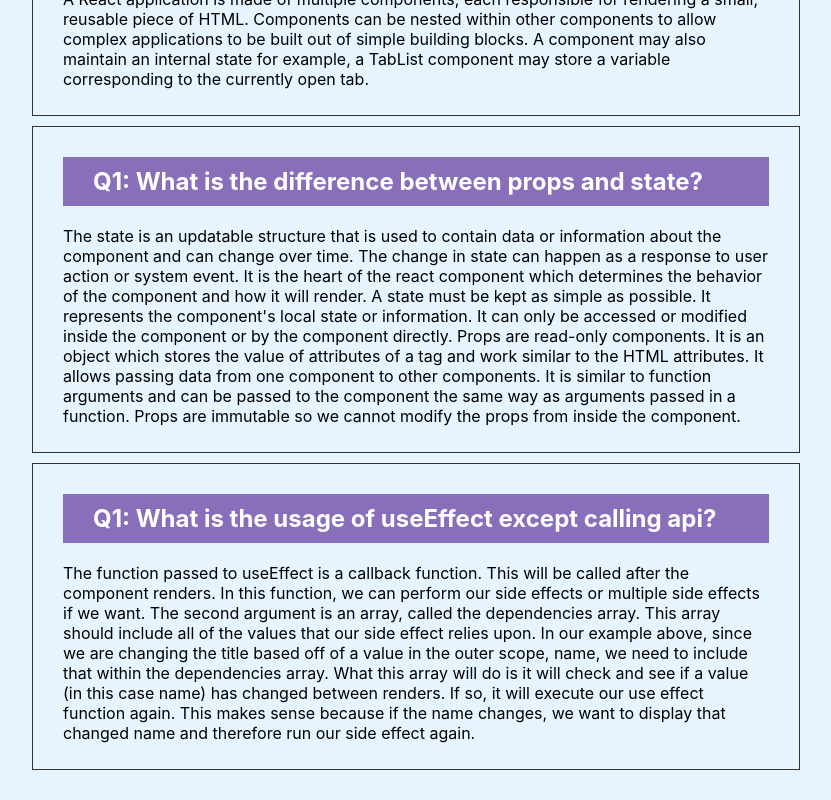
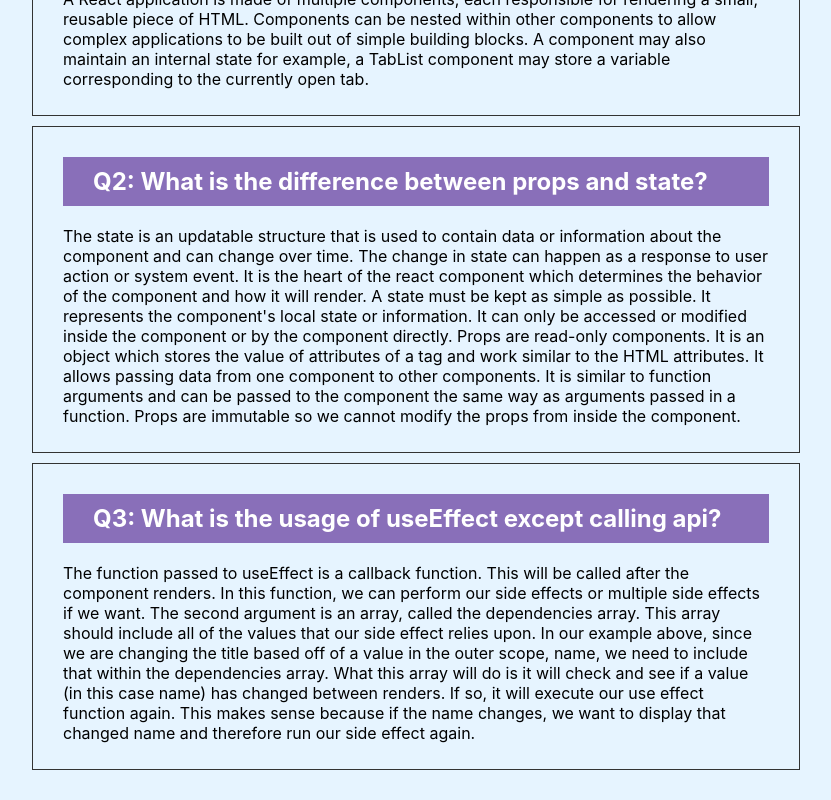
Before and after one commit to designer-mehedi/ultra-active-club-assignment, a React (Create React App) app: page / in a window 1280 px wide. Shown: the part 1142-1942 px from the top of the page, without its empty margins (118-949 px from the left). Built offline with nearby package versions, Linux system fonts and the light colour scheme; the HTML template or start-up script is replaced by a standard one.

Commit message:
index.js file updated

```diff
--- a/public/index.html
+++ b/public/index.html
@@ -11,7 +11,7 @@
     />
     <link rel="apple-touch-icon" href="%PUBLIC_URL%/logo192.png" />
     <link rel="manifest" href="%PUBLIC_URL%/manifest.json" />
-    <title>Home Made Restaurant</title>
+    <title>Activity Club</title>
   </head>
   <body>
     <noscript>You need to enable JavaScript to run this app.</noscript>
--- a/src/components/Questions/Questions.js
+++ b/src/components/Questions/Questions.js
@@ -10,13 +10,13 @@ const Questions = () => {
                 A React application is made of multiple components, each responsible for rendering a small, reusable piece of HTML. Components can be nested within other components to allow complex applications to be built out of simple building blocks. A component may also maintain an internal state for example, a TabList component may store a variable corresponding to the currently open tab.</p>
             </div>
             <div className="question-set">
-                <h2>Q1: What is the difference between props and state?</h2>
+                <h2>Q2: What is the difference between props and state?</h2>
                 <p>The state is an updatable structure that is used to contain data or information about the component and can change over time. The change in state can happen as a response to user action or system event. It is the heart of the react component which determines the behavior of the component and how it will render. A state must be kept as simple as possible. It represents the component's local state or information. It can only be accessed or modified inside the component or by the component directly.
                 Props are read-only components. It is an object which stores the value of attributes of a tag and work similar to the HTML attributes. It allows passing data from one component to other components. It is similar to function arguments and can be passed to the component the same way as arguments passed in a function. Props are immutable so we cannot modify the props from inside the component.
                 </p>
             </div>
             <div className="question-set">
-                <h2>Q1: What is the usage of useEffect except calling api?</h2>
+                <h2>Q3: What is the usage of useEffect except calling api?</h2>
                 <p>The function passed to useEffect is a callback function. This will be called after the component renders.
                 In this function, we can perform our side effects or multiple side effects if we want.
                 The second argument is an array, called the dependencies array. This array should include all of the values that our side effect relies upon.
```
Also changed, not shown: src/components/Activities/Activities.js (+0 -8 lines).
